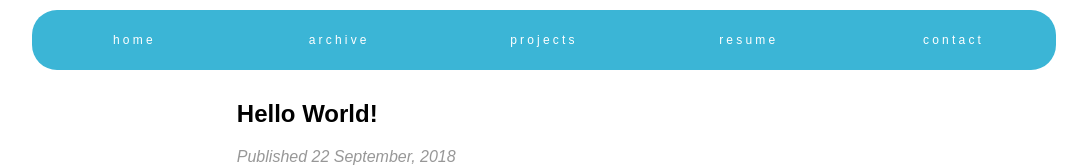
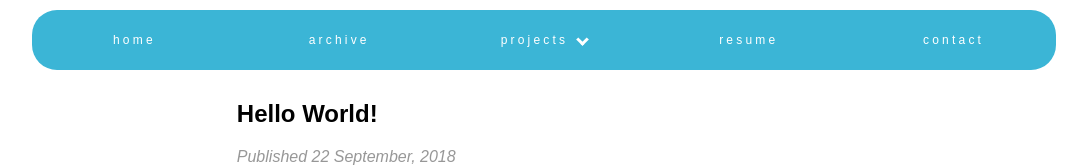
Before and after one commit to marcphilippebeaujean-abertay/ReactProjects, a React (Create React App) app in the folder blog-frontend/: page / in a window 1280 px wide. Shown: the top 167 px of the page, without its empty margins (96-1183 px from the left). Built offline with nearby package versions, Linux system fonts and the light colour scheme.

Commit message:
added dropdown arrow with transition for projects tab

```diff
--- a/blog-frontend/src/components/navBar.jsx
+++ b/blog-frontend/src/components/navBar.jsx
@@ -1,6 +1,5 @@
 import React, { Component } from "react";
 import NavDropdown from "./navDropdown";
-import NavGamesDropdown from "./navGamesDropdown";
 import "../css/style.css";
 
 class NavBar extends Component {
@@ -17,7 +16,10 @@ class NavBar extends Component {
           className="nav-element nav-element-main dropdown-container"
           id="projects-dropdown-container"
         >
-          <p>projects</p>
+          <p>
+            projects
+            <i className="arrow arrow-down" />
+          </p>
           <NavDropdown />
         </div>
         <div className="nav-element nav-element-main">
--- a/blog-frontend/src/components/navGamesDropdown.jsx
+++ b/blog-frontend/src/components/navGamesDropdown.jsx
@@ -1,8 +1,10 @@
 import React, { Component } from "react";
+import "../css/style.css";
+
 export default class NavGamesDropdown extends Component {
   render() {
     return (
-      <div className="" id="games-dropdown">
+      <div id="games-dropdown">
         <div className="nav-element project-dropdown-element">
           <p>she-town</p>
         </div>
--- a/blog-frontend/src/css/style.css
+++ b/blog-frontend/src/css/style.css
@@ -41,6 +41,24 @@
 .nav-element-main:hover {
   background-color: white;
   color: #3bb5d6; }
+
+.arrow-down {
+  transform: rotate(45deg);
+  -webkit-transform: rotate(45deg); }
+
+.arrow {
+  border-color: white;
+  border-style: solid;
+  border-width: 0 3px 3px 0;
+  display: inline-block;
+  margin-left: 10px;
+  padding: 3px;
+  -webkit-transition: border-color 0.5s;
+  /* Safari */
+  transition: border-color 0.5s; }
+
+.nav-element-main:hover .arrow {
+  border-color: #3bb5d6; }
 
 .App {
   width: 80%;
@@ -106,6 +124,24 @@
   background-color: white;
   color: #3bb5d6; }
 
+.arrow-down {
+  transform: rotate(45deg);
+  -webkit-transform: rotate(45deg); }
+
+.arrow {
+  border-color: white;
+  border-style: solid;
+  border-width: 0 3px 3px 0;
+  display: inline-block;
+  margin-left: 10px;
+  padding: 3px;
+  -webkit-transition: border-color 0.5s;
+  /* Safari */
+  transition: border-color 0.5s; }
+
+.nav-element-main:hover .arrow {
+  border-color: #3bb5d6; }
+
 .project-dropdown-element {
   width: 50%;
   height: 60px;
--- a/blog-frontend/src/scss/_navBar.scss
+++ b/blog-frontend/src/scss/_navBar.scss
@@ -57,3 +57,23 @@ $nav-element-width: 20%;
   background-color: $nav-text-colour;
   color: $nav-bg-colour; //rgb(139, 139, 139);
 }
+
+.arrow-down {
+  transform: rotate(45deg);
+  -webkit-transform: rotate(45deg);
+}
+
+.arrow {
+  border-color: $nav-text-colour;
+  border-style: solid;
+  border-width: 0 3px 3px 0;
+  display: inline-block;
+  margin-left: 10px;
+  padding: 3px;
+  -webkit-transition: border-color $hover-transition-speed; /* Safari */
+  transition: border-color $hover-transition-speed;
+}
+
+.nav-element-main:hover .arrow {
+  border-color: $nav-bg-colour;
+}
```
